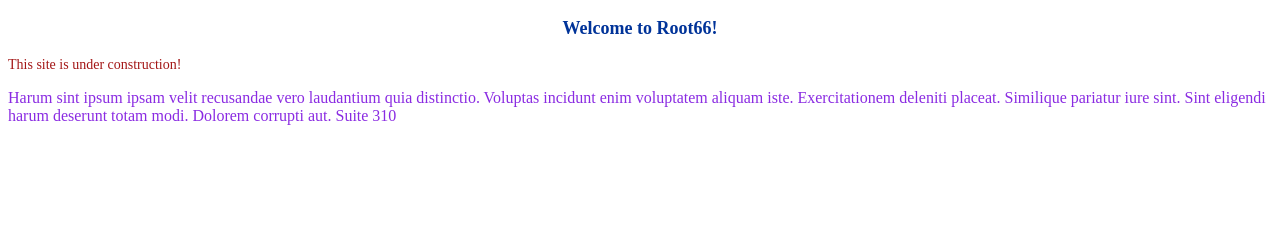
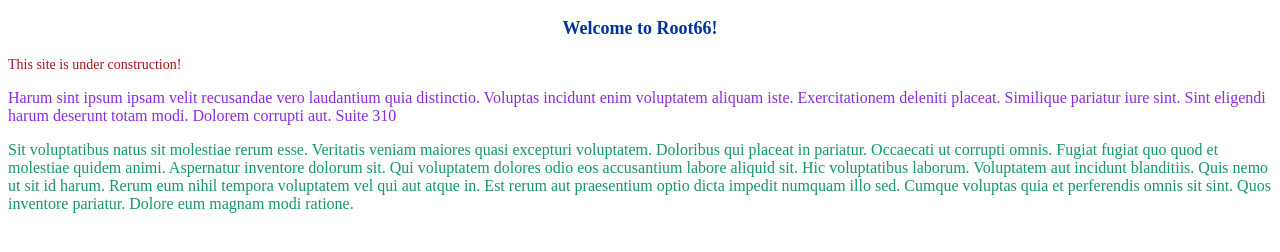
Before and after one commit to RootPaul/TestGitVSCode, a plain HTML site: page TestGitandVSCode/index.html in a window 1280 px wide. Drawn offline with Linux system fonts and the light colour scheme.

Commit message:
added paragraphs

```diff
--- a/TestGitandVSCode/index.html
+++ b/TestGitandVSCode/index.html
@@ -20,11 +20,13 @@
               >This site is under construction!</p>
 
   <p style =  "color:blueviolet;"
-  >
-Harum sint ipsum ipsam velit recusandae vero laudantium quia distinctio. Voluptas incidunt enim voluptatem aliquam iste. Exercitationem deleniti placeat. Similique pariatur iure sint. Sint eligendi harum deserunt totam modi. Dolorem corrupti aut.
+  >Harum sint ipsum ipsam velit recusandae vero laudantium quia distinctio. Voluptas incidunt enim voluptatem aliquam iste. Exercitationem deleniti placeat. Similique pariatur iure sint. Sint eligendi harum deserunt totam modi. Dolorem corrupti aut. Suite 310
+</p>
+<p style =  "color:rgb(23, 151, 98);"
+>Sit voluptatibus natus sit molestiae rerum esse. Veritatis veniam maiores quasi excepturi voluptatem. Doloribus qui placeat in pariatur. Occaecati ut corrupti omnis. Fugiat fugiat quo quod et molestiae quidem animi. Aspernatur inventore dolorum sit.
 
-Suite 310
-</p>
+Qui voluptatem dolores odio eos accusantium labore aliquid sit. Hic voluptatibus laborum. Voluptatem aut incidunt blanditiis.
 
+Quis nemo ut sit id harum. Rerum eum nihil tempora voluptatem vel qui aut atque in. Est rerum aut praesentium optio dicta impedit numquam illo sed. Cumque voluptas quia et perferendis omnis sit sint. Quos inventore pariatur. Dolore eum magnam modi ratione.</p>
 </body>
 </html>
```
